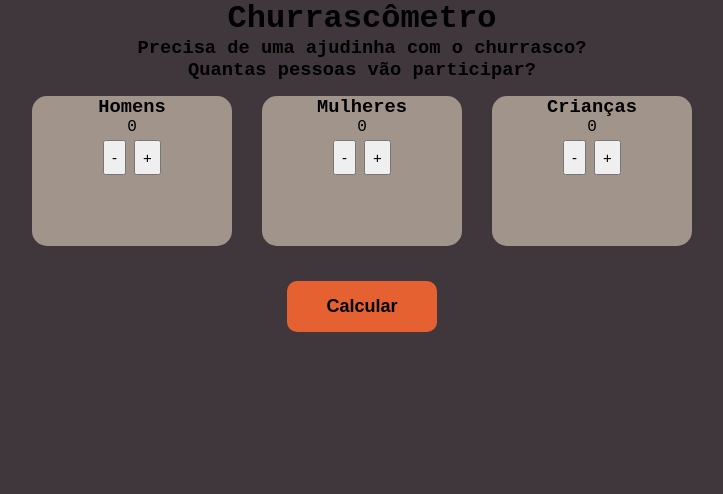
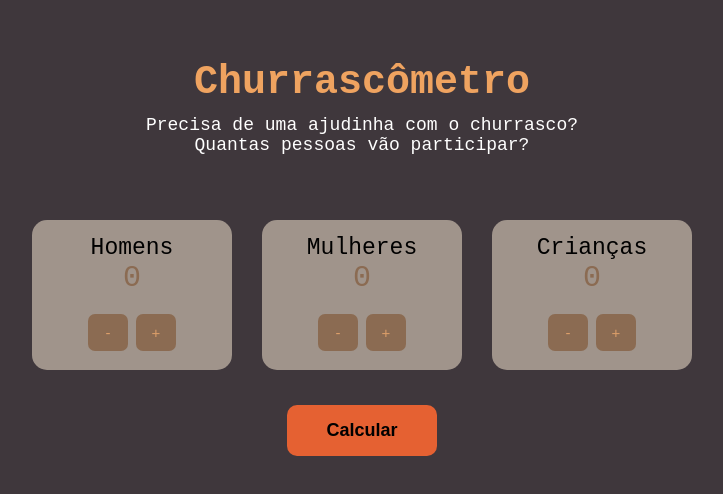
Before and after one commit to Kawa-github/Churrascometro, a React (Create React App) app: page / in a window 1280 px wide. Shown: the top 494 px of the page, without its empty margins (278-1001 px from the left). Built offline with nearby package versions, Linux system fonts and the light colour scheme.

Commit message:
add style pag home

```diff
--- a/src/components/Card.js
+++ b/src/components/Card.js
@@ -15,11 +15,13 @@ const Card = (props) =>{
 
     return (
         <div className="card">
-            <h3>{props.name}</h3>
+          <div className='itensCard'>
+            <h1>{props.name}</h1>
             <p>{props.count}</p>
-            <button onClick={props.decrement}>-</button>
-            <button onClick={props.increment}>+</button>
+            <button onClick={props.decrement} className='btnCount'>-</button>
+            <button onClick={props.increment} className='btnCount'>+</button>
           </div>
+        </div>
     )
 }
 
--- a/src/css/App.css
+++ b/src/css/App.css
@@ -9,13 +9,30 @@
   --default-button: #e56132;
   --title-page: #efa360;
   --bg-page: #3F373C;
-  --text-color: white;
+  --text-color-white: white;
   --text-color-black:black;
 }
 
 body {
   font-family: "Fira Code", monospace;
   background-color: var(--bg-page);
+}
+
+.header{
+  margin: 50px;
+
+  > h1{
+    color: var(--title-page);
+    font-size: 40px;
+    margin: 10px;
+  }
+
+  > h3{
+    font-size: 18px;
+    color: var(--text-color-white);
+    font-weight: lighter;
+  }
+
 }
 
 .container{
@@ -37,6 +54,30 @@ body {
   background-color: var(--div-bg);
   margin: 15px;
   border-radius: 15px;
+
+  > .itensCard{
+    margin: 15px;
+  }
+
+  > .itensCard h1{
+    font-size: 23px;
+    font-weight: lighter;
+  }
+
+  > .itensCard p{
+    margin-bottom: 15px;
+    color: #8B6B52;
+    font-size: 30px;
+  }
+}
+
+.btnCount{
+  background-color: #8B6B52;
+  color: #DB9E69;
+  border: none;
+  border-radius: 7px;
+  padding: 10px;
+  width: 40px;
 }
 
 .btnCalc{
```
